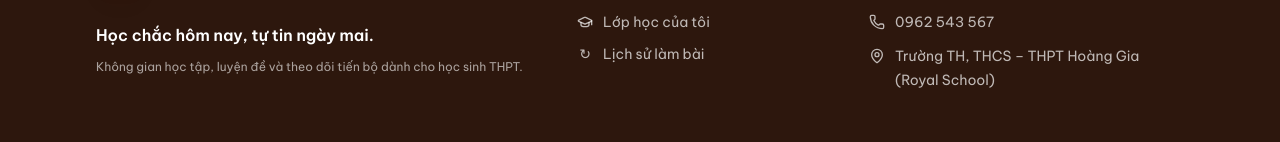
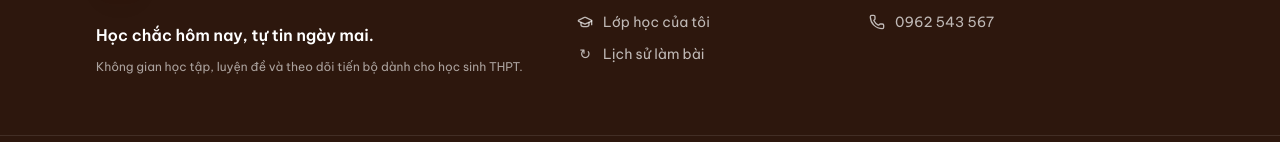
Before and after one commit to mrhoangblue/trac-nghiem-2026, a Next.js app: page / in a window 1280 px wide. Shown: the part 2015-2157 px from the top of the page. Built offline with nearby package versions, Linux system fonts and the light colour scheme; no server answers.

Commit message:
Remove school address from footer

```diff
--- a/src/components/Footer.tsx
+++ b/src/components/Footer.tsx
@@ -1,6 +1,6 @@
 import Link from "next/link";
 import Image from "next/image";
-import { ArrowUpRight, BookOpen, GraduationCap, Mail, MapPin, Phone } from "lucide-react";
+import { ArrowUpRight, BookOpen, GraduationCap, Mail, Phone } from "lucide-react";
 
 export default function Footer() {
   return (
@@ -34,7 +34,6 @@ export default function Footer() {
           <div className="space-y-3 text-sm text-white/70">
             <a href="mailto:mrhoangblue@gmail.com" className="flex items-center gap-2.5 transition hover:text-white"><Mail size={16} />mrhoangblue@gmail.com<ArrowUpRight size={13} /></a>
             <a href="tel:0962543567" className="flex items-center gap-2.5 transition hover:text-white"><Phone size={16} />0962 543 567</a>
-            <p className="flex items-start gap-2.5 leading-6"><MapPin size={16} className="mt-1 shrink-0" />Trường TH, THCS – THPT Hoàng Gia (Royal School)</p>
           </div>
         </div>
       </div>
```
